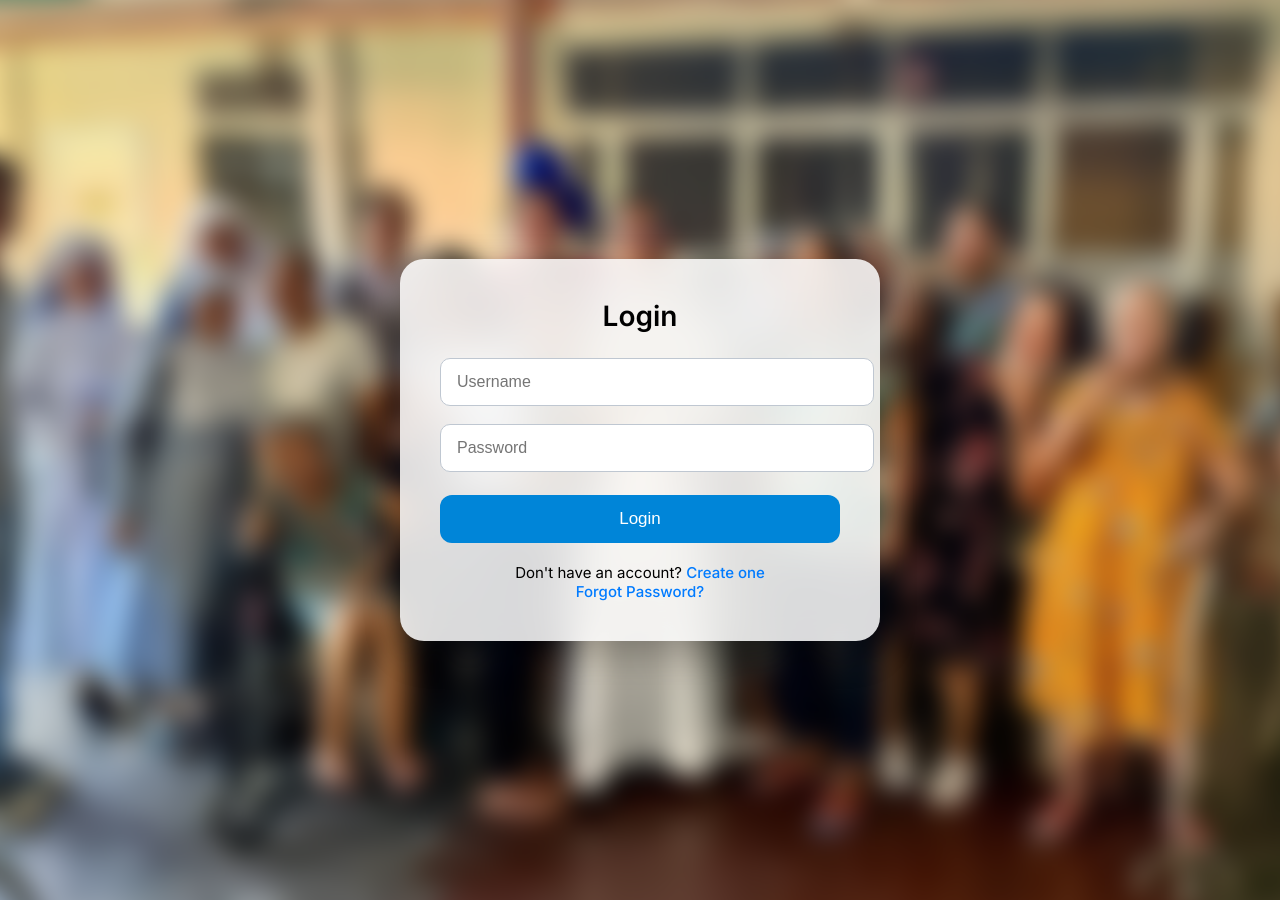
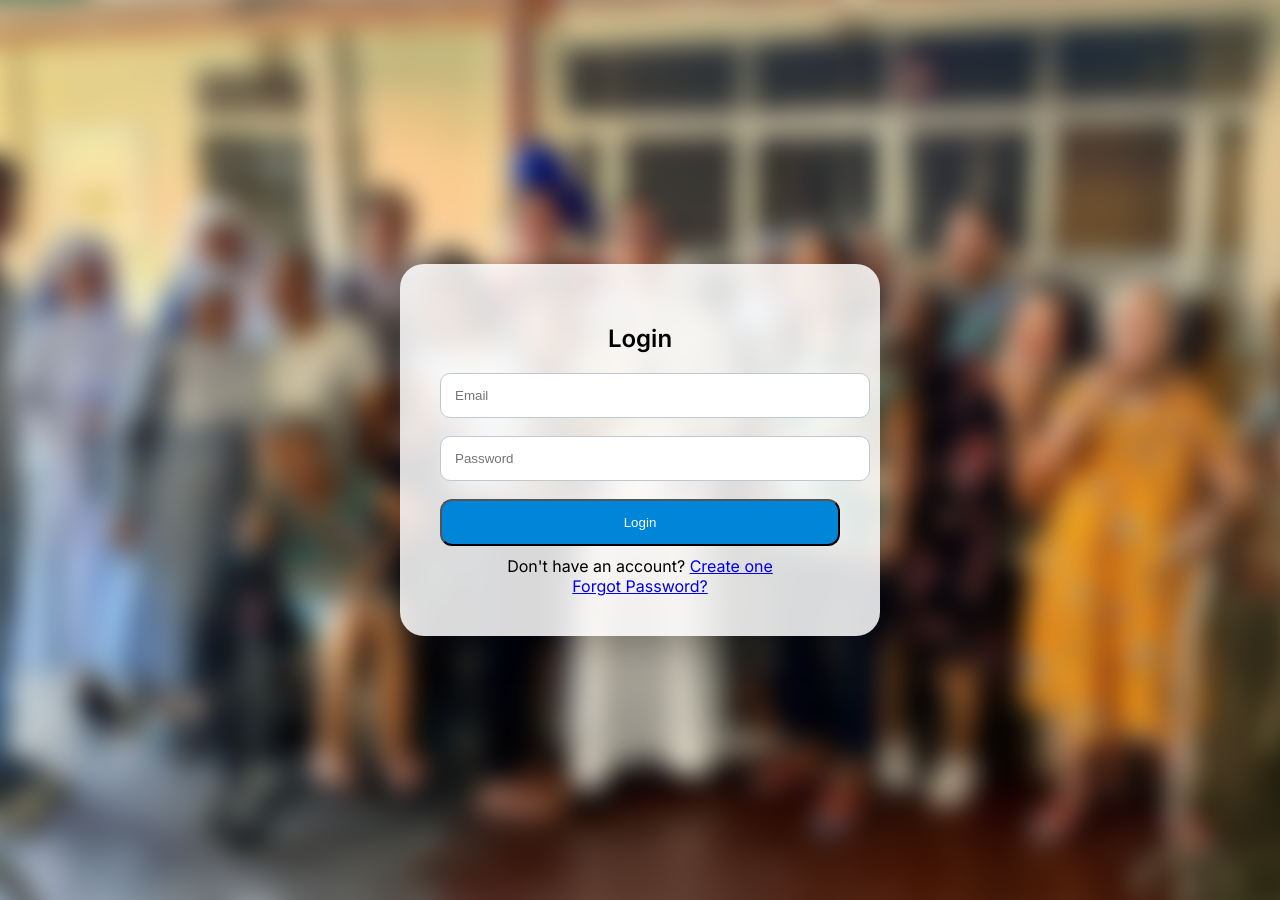
Before and after one commit to kyro2829/Watch_server, a Flask app: page /login in a window 1280 px wide. Run offline with Flask 3, Linux system fonts and the light colour scheme; some libraries are stand-ins or nearby versions.

Commit message:
Update login.html

```diff
--- a/templates/login.html
+++ b/templates/login.html
@@ -5,121 +5,73 @@
     <meta name="viewport" content="width=device-width, initial-scale=1.0">
     <title>Login</title>
 
-    <!-- Google Font -->
     <link href="https://fonts.googleapis.com/css2?family=Inter:wght@300;400;500;600&display=swap" rel="stylesheet">
+
+    <!-- Supabase CDN -->
+    <script src="https://cdn.jsdelivr.net/npm/@supabase/supabase-js@2"></script>
 
     <style>
         body {
-            margin: 0;
-            font-family: "Inter", sans-serif;
-            height: 100vh;
-            display: flex;
-            justify-content: center;
-            align-items: center;
-            overflow: hidden;
+            margin: 0; font-family: "Inter", sans-serif; height: 100vh;
+            display: flex; justify-content: center; align-items: center;
         }
-
-        /* Blurred background container */
         .background {
-            position: fixed;
-            top: 0;
-            left: 0;
-            width: 100%;
-            height: 100%;
-            background: url("/static/background.jpg") no-repeat center center/cover;
-            filter: blur(12px);         /* Strong blur */
-            transform: scale(1.1);      /* Prevents edge blur cut-off */
-            z-index: -1;
+            position: fixed; top: 0; left: 0; width: 100%; height: 100%;
+            background: url("/static/background.jpg") no-repeat center/cover;
+            filter: blur(12px); transform: scale(1.1); z-index: -1;
         }
-
         .login-card {
             background: rgba(255, 255, 255, 0.85);
-            padding: 40px;              /* Bigger card */
-            width: 400px;               /* Bigger width */
-            border-radius: 24px;        /* Larger radius */
-            box-shadow: 0 12px 35px rgba(0, 0, 0, 0.25);
-            backdrop-filter: blur(20px);
-            text-align: center;
+            padding: 40px; width: 400px; border-radius: 24px;
+            box-shadow: 0 12px 35px rgba(0,0,0,0.25); text-align: center;
         }
-
-        h2 {
-            margin-top: 0;
-            margin-bottom: 25px;
-            font-size: 28px;
-            font-weight: 600;
-        }
-
-        input {
-            width: 100%;
-            padding: 14px 16px;
-            margin-bottom: 18px;
-            border-radius: 10px;
-            border: 1px solid #bfc7d1;
-            font-size: 16px;
-            outline: none;
-            transition: 0.2s;
-        }
-
-        input:focus {
-            border-color: #0085d8;
-            box-shadow: 0 0 0 4px rgba(0, 133, 216, 0.25);
-        }
-
-        .login-btn {
-            width: 100%;
-            background: #0085d8;
-            color: white;
-            padding: 14px;
-            border: none;
-            border-radius: 12px;
-            font-size: 17px;
-            cursor: pointer;
-            font-weight: 500;
-            transition: background 0.2s;
-            margin-top: 5px;
-        }
-
-        .login-btn:hover {
-            background: #006bb0;
-        }
-
-        .links {
-            margin-top: 20px;
-            font-size: 15px;
-        }
-
-        .links a {
-            color: #007bff;
-            text-decoration: none;
-            font-weight: 500;
-        }
-
-        .links a:hover {
-            text-decoration: underline;
-        }
+        input { width: 100%; padding: 14px; margin-bottom: 18px; border-radius: 10px; border: 1px solid #bfc7d1; }
+        .login-btn { width: 100%; padding: 14px; background: #0085d8; color: white; border-radius: 12px; cursor: pointer; }
+        .error-msg { color: red; margin-top: 10px; font-size: 14px; }
     </style>
 </head>
 
 <body>
-
-    <!-- Blurred background layer -->
 <div class="background"></div>
 
 <div class="login-card">
     <h2>Login</h2>
 
-        <form method="POST" action="/login">
-            <input type="text" name="username" placeholder="Username" required>
-            <input type="password" name="password" placeholder="Password" required>
-
+    <form id="loginForm">
+        <input type="email" id="email" placeholder="Email" required>
+        <input type="password" id="password" placeholder="Password" required>
         <button type="submit" class="login-btn">Login</button>
     </form>
 
+    <div id="errorBox" class="error-msg"></div>
+
     <div class="links">
-            Don't have an account? <a href="/register">Create one</a><br>
+        Don't have an account? <a href="/register">Create one</a> <br>
         <a href="/forgot-password">Forgot Password?</a>
     </div>
 </div>
 
+<script>
+    const supabase = supabase.createClient(
+        "https://mscxzpgcoispmxzwyuof.supabase.co",
+        "eyJhbGciOiJIUzI1NiIsInR5cCI6IkpXVCJ9.eyJpc3MiOiJzdXBhYmFzZSIsInJlZiI6Im1zY3h6cGdjb2lzcG14end5dW9mIiwicm9sZSI6ImFub24iLCJpYXQiOjE3NjUxOTM0MzYsImV4cCI6MjA4MDc2OTQzNn0.7OMREJe6tWc6D5b57FVL245Tx7GQid3xgooqy_EKqqQ"
+    );
+
+    document.getElementById("loginForm").addEventListener("submit", async (e) => {
+        e.preventDefault();
+
+        const email = document.getElementById("email").value;
+        const password = document.getElementById("password").value;
+
+        let { error } = await supabase.auth.signInWithPassword({ email, password });
+
+        if (error) {
+            document.getElementById("errorBox").innerText = error.message;
+        } else {
+            window.location.href = "/dashboard";
+        }
+    });
+</script>
+
 </body>
 </html>
```
Lines whose indentation alone changed are shown as unchanged.
